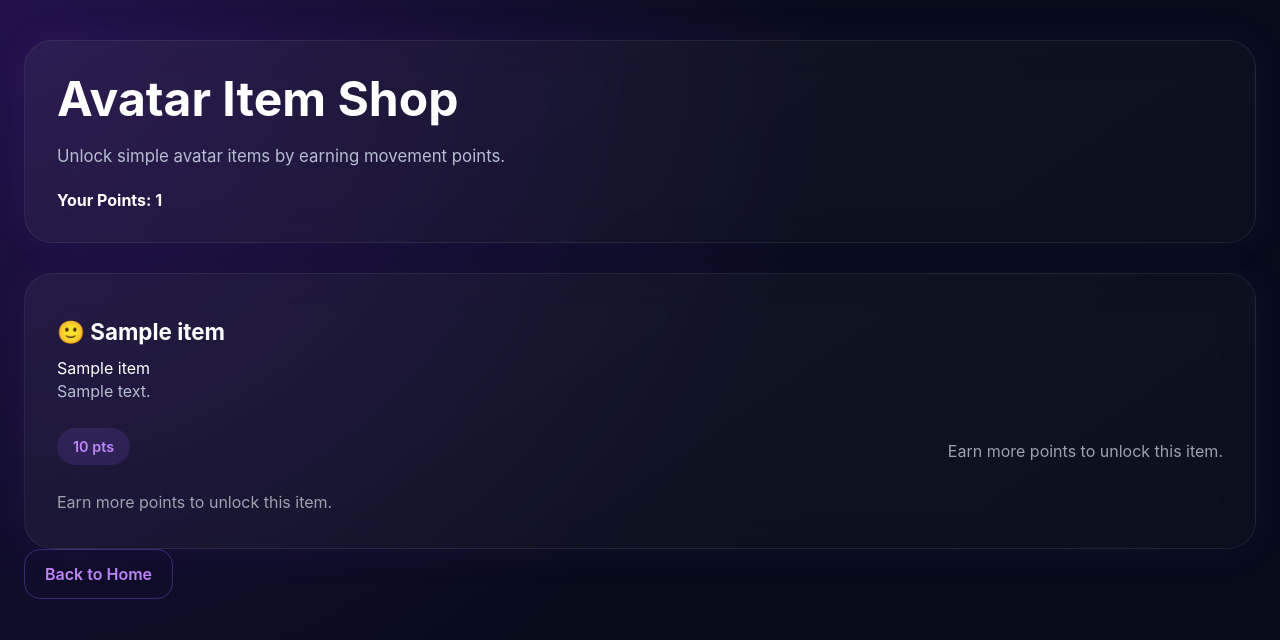
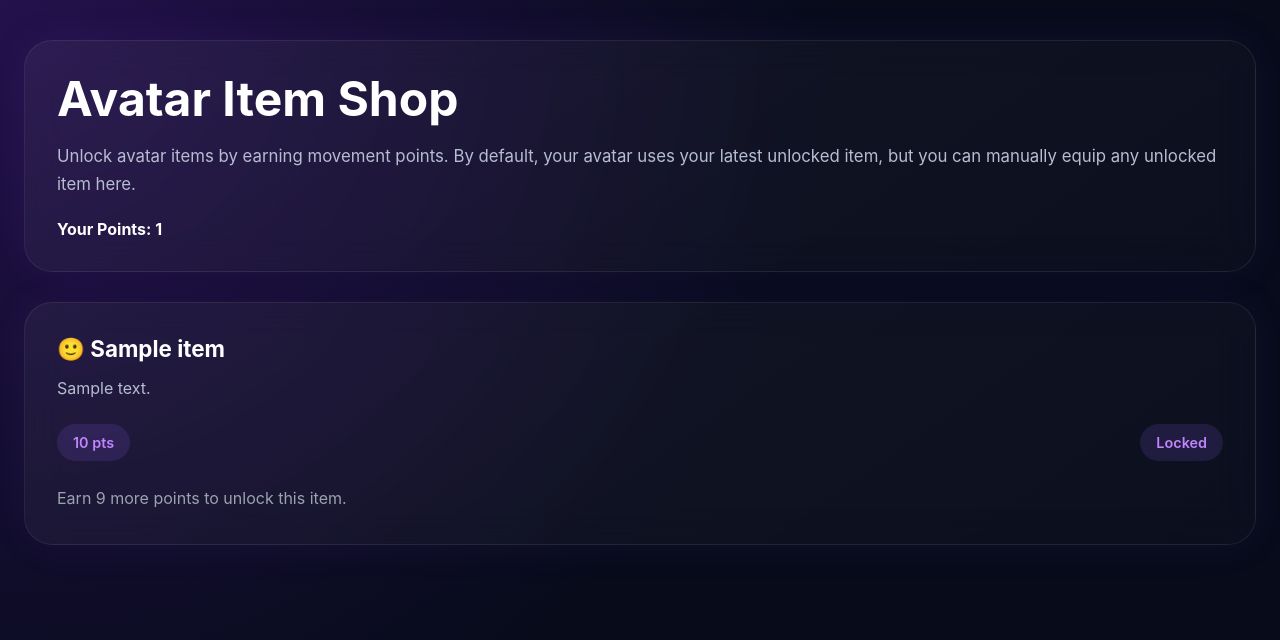
Before and after one commit to kang889/UDE_STRETCH, a Flask app: template templates/shop.html in a window 1280 px wide. Shown: the top 640 px of the page. Run offline with Flask 3, Linux system fonts and the light colour scheme; the template is opened without the code that fills it: most values are stand-ins (such as "Sample title", 1, 10 or a date in 2020).

Commit message:
added default shop setting

```diff
--- a/app.py
+++ b/app.py
@@ -7,13 +7,34 @@ from utils.stretch_rules import can_complete_stretch, get_completion_message
 from utils.auth import register_user, validate_login, update_user_points, get_user_data, get_all_users, add_friend, get_friends, get_friend_leaderboard, remove_friend
 from utils.levels import get_level_info
 from utils.streaks import get_user_streak, update_streak
-from data.items import get_all_items, get_item_by_id, is_item_unlocked
+from data.items import get_all_items, get_item_by_id, is_item_unlocked, get_latest_unlocked_item
 
 
 app = Flask(__name__, static_folder="public", static_url_path="")
 
 # Needed for Flask session storage.
 app.secret_key = "ude-stretch-prototype-secret"
+
+def get_active_avatar_item(total_points):
+    """
+    Use the user's manually selected item if it is still valid.
+    Otherwise, use the latest unlocked item by default.
+    """
+
+    selected_item_id = session.get("selected_item")
+
+    if selected_item_id:
+
+        selected_item = get_item_by_id(selected_item_id)
+
+        if (
+            selected_item is not None
+            and not selected_item.get("is_future_item", False)
+            and is_item_unlocked(selected_item, total_points)
+        ):
+            return selected_item_id
+
+    return get_latest_unlocked_item(total_points)
 
 
 @app.route("/")
@@ -95,23 +116,28 @@ def logout():
 
 @app.route("/stretch/<stretch_id>")
 def stretch_page(stretch_id):
+
     if "username" not in session:
         return redirect(url_for("login"))
-    """
-    Show selected stretch instructions.
-    """
+
     stretch = get_stretch_by_id(stretch_id)
 
     if stretch is None:
         return redirect(url_for("home"))
 
-    selected_item = session.get("selected_item", "none")
+    username = session.get("username")
+    user_data = get_user_data(username)
+
+    total_points = int(user_data["points"])
+
+    selected_item = get_active_avatar_item(total_points)
 
     return render_template(
-    "stretch.html",
-    stretch=stretch,
-    selected_item=selected_item,
-)
+        "stretch.html",
+        stretch=stretch,
+        selected_item=selected_item,
+    )
+
 
 @app.route("/complete/<stretch_id>")
 def complete_stretch(stretch_id):
@@ -346,12 +372,15 @@ def shop_page():
         selected_item = get_item_by_id(selected_item_id)
 
         if (
-            selected_item is not None and
-            is_item_unlocked(selected_item, total_points)
+            selected_item is not None
+            and not selected_item.get("is_future_item", False)
+            and is_item_unlocked(selected_item, total_points)
         ):
             session["selected_item"] = selected_item_id
 
-    selected_item = session.get("selected_item", "none")
+        return redirect(url_for("shop_page"))
+
+    selected_item = get_active_avatar_item(total_points)
 
     return render_template(
         "shop.html",
--- a/data/items.py
+++ b/data/items.py
@@ -32,7 +32,8 @@ ITEMS = [
         "id": "mystery",
         "name": "Locked Mystery Item",
         "required_points": 150,
-        "description": "A future reward to show progression."
+        "description": "A future reward to show progression.",
+         "is_future_item": True
     },
 ]
 
@@ -50,3 +51,26 @@ def get_item_by_id(item_id):
 
 def is_item_unlocked(item, points):
     return points >= item["required_points"]
+
+def get_latest_unlocked_item(points):
+    """
+    Return the latest unlocked real item based on points.
+    Future placeholder items are ignored.
+    """
+
+    latest_item = "none"
+    highest_required_points = -1
+
+    for item in ITEMS:
+
+        if item.get("is_future_item", False):
+            continue
+
+        if (
+            points >= item["required_points"]
+            and item["required_points"] > highest_required_points
+        ):
+            latest_item = item["id"]
+            highest_required_points = item["required_points"]
+
+    return latest_item
--- a/templates/base.html
+++ b/templates/base.html
@@ -33,6 +33,11 @@
         >
             🏠
             <span>Home</span>
+        </a>
+
+        <a href="{{ url_for('shop_page') }}" class="{% if request.endpoint == 'shop_page' %}active{% endif %}">
+            🛍
+            <span>Shop</span>
         </a>
 
         <a
--- a/templates/shop.html
+++ b/templates/shop.html
@@ -7,7 +7,8 @@
     <h1>Avatar Item Shop</h1>
 
     <p class="intro-text">
-        Unlock simple avatar items by earning movement points.
+        Unlock avatar items by earning movement points. By default, your avatar uses your latest unlocked item, but you
+        can manually equip any unlocked item here.
     </p>
 
     <div class="points-box" style="margin-top: 20px;">
@@ -25,18 +26,16 @@
 
         <h3>
             {% if item.id == "mystery" %}
-            <h3>🔒 {{ item.name }}</h3>
+            🔒 {{ item.name }}
             {% elif item.id == "crown" %}
-            <h3>👑 {{ item.name }}</h3>
+            👑 {{ item.name }}
             {% elif item.id == "halo" %}
-            <h3>😇 {{ item.name }}</h3>
+            😇 {{ item.name }}
             {% elif item.id == "sunglasses" %}
-            <h3>🕶 {{ item.name }}</h3>
+            🕶 {{ item.name }}
             {% else %}
-            <h3>🙂 {{ item.name }}</h3>
+            🙂 {{ item.name }}
             {% endif %}
-
-            {{ item.name }}
         </h3>
 
         <p>
@@ -48,20 +47,23 @@
                 {{ item.required_points }} pts
             </span>
 
-            {% if item.id == "mystery" %}
-            <p class="small-note">
-                Locked future item. Reach {{ item.required_points }} points to preview this reward.
-            </p>
+            {% if item.get("is_future_item", False) %}
+            <span>Future Reward</span>
             {% elif total_points >= item.required_points %}
-            <!-- equip button -->
+            <span>Unlocked</span>
             {% else %}
-            <p class="small-note">
-                Earn more points to unlock this item.
-            </p>
+            <span>Locked</span>
             {% endif %}
         </div>
 
-        {% if total_points >= item.required_points %}
+
+        {% if item.get("is_future_item", False) %}
+
+        <p class="small-note">
+            Locked future item. Reach {{ item.required_points }} points to preview this reward.
+        </p>
+
+        {% elif total_points >= item.required_points %}
 
         {% if selected_item == item.id %}
 
@@ -84,7 +86,7 @@
         {% else %}
 
         <p class="small-note">
-            Earn more points to unlock this item.
+            Earn {{ item.required_points - total_points }} more points to unlock this item.
         </p>
 
         {% endif %}
@@ -95,13 +97,4 @@
 
 </section>
 
-
-<section class="bottom-actions">
-
-    <a class="secondary-button" href="{{ url_for('home') }}">
-        Back to Home
-    </a>
-
-</section>
-
 {% endblock %}
```
Also changed, not shown: templates/index.html (+0 -14 lines).
